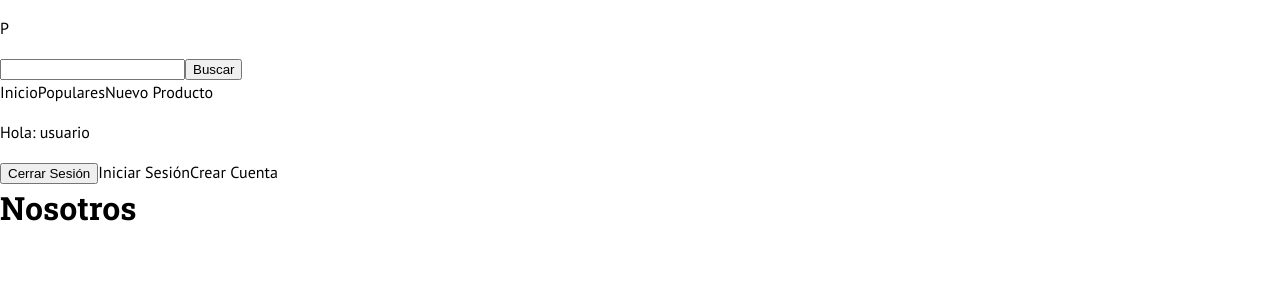
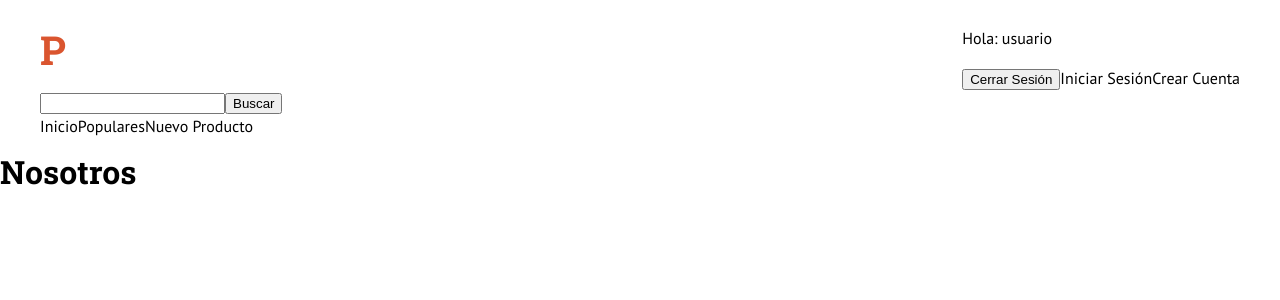
Before and after one commit to jocnn/producthunter, a Next.js app: page /about in a window 1280 px wide. Shown: the top 300 px of the page. Built offline with nearby package versions, Linux system fonts and the light colour scheme.

Commit message:
se agrego estilos al header

```diff
--- a/components/layout/header.js
+++ b/components/layout/header.js
@@ -1,14 +1,41 @@
 import Link from "next/link"
+import styled from "@emotion/styled"
+
 import Search from "../ui/search"
+import Navigation from "./navigation"
 
-import Navigation from "./navigation"
+const Header_Styled = styled.header`
+  border-bottom: 2px solid var(--gris3);
+  padding: 1rem 0;
+`
+
+const Div_Styled = styled.div`
+  max-width: 1200px;
+  width: 95%;
+  margin: 0 auto;
+  @media(min-width: 768px) {
+    display: flex;
+    justify-content: space-between;
+  }
+`
+
+const P_Styled = styled.p`
+  color: var(--naranja);
+  font-size: 4rem;
+  line-height: 0;
+  font-weight: 700;
+  font-family: 'Roboto Slab', serif;
+  margin-right: 2rem;
+`
 
 const Header = () => {
 	return (
-		<header>
-			<div>
+		<Header_Styled>
+			<Div_Styled>
 				<div>
-					<p>P</p>
+          <Link href={'/'}>
+					  <P_Styled>P</P_Styled>
+          </Link>
 
 					<Search />
 
@@ -26,8 +53,8 @@ const Header = () => {
           <Link href={'/'}>Iniciar Sesión</Link>
           <Link href={'/'}>Crear Cuenta</Link>
         </div>
-			</div>
-		</header>
+			</Div_Styled>
+		</Header_Styled>
 	)
 }
 
```
